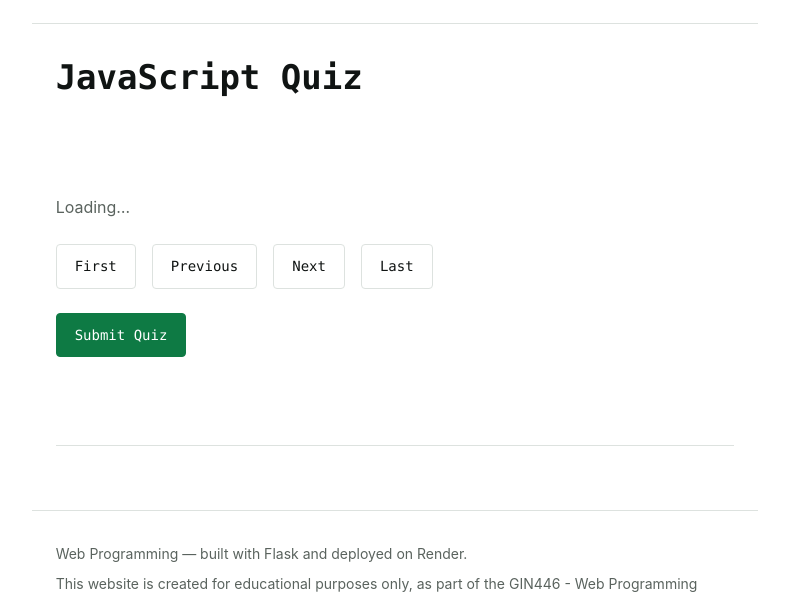
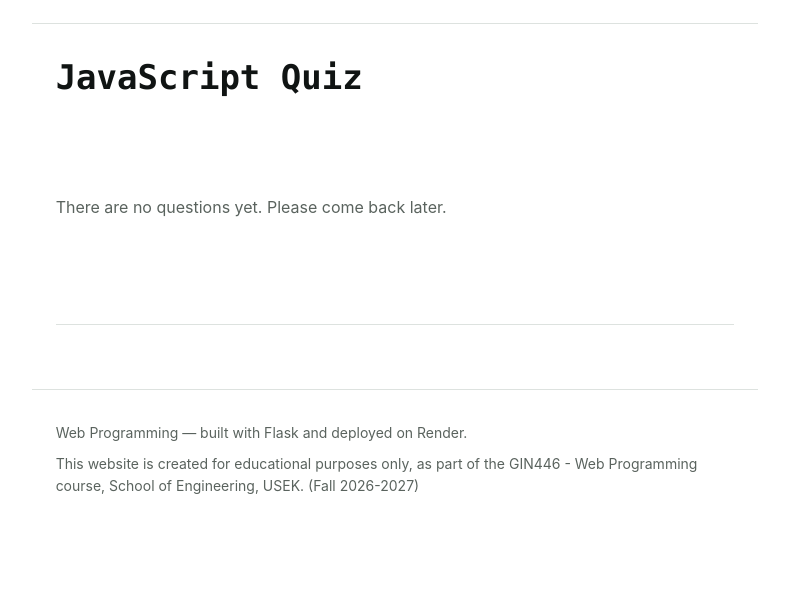
Before and after one commit to JeanElBeainy/web-programming-site, a Flask app: page /live-quiz in a window 1280 px wide. Shown: the part 321-918 px from the top of the page, without its empty margins (245-1034 px from the left). After the commit the page ends 815 px from the top, so only its background shows below. Run offline with Flask 3, Linux system fonts and the light colour scheme; some libraries are stand-ins or nearby versions.

Commit message:
Update live quiz HTML for loading

```diff
--- a/templates/live_quiz.html
+++ b/templates/live_quiz.html
@@ -4,8 +4,14 @@
 <main class="container">
   <h1>JavaScript Quiz</h1>
   <section id="quizPanel">
-    <p id="loading" hidden>Loading…</p>
+    <!-- The quiz's states. live_quiz.js shows the one that applies. -->
+    <p id="loading">Loading…</p>
     <p id="error" hidden></p>
+    <button id="retryBtn" hidden onclick="init()">Try again</button>
+    <p id="empty" hidden>There are no questions yet. Please come back later.</p>
+
+    <!-- The quiz itself stays hidden until a question has loaded. -->
+    <div id="quizContent" hidden>
       <p id="progress"></p>
       <h2 id="questionText"></h2>
       <div id="choices"></div>
@@ -15,7 +21,8 @@
         <button id="nextBtn" onclick="goNext()">Next</button>
         <button id="lastBtn" onclick="goLast()">Last</button>
       </div>
-    <button class="submit" onclick="submitQuiz()">Submit Quiz</button>
+      <button id="submitBtn" class="submit" onclick="submitQuiz()">Submit Quiz</button>
+    </div>
   </section>
   <section id="resultsPanel">
     <h2>Quiz Results</h2>
```
Lines whose indentation alone changed are shown as unchanged.
